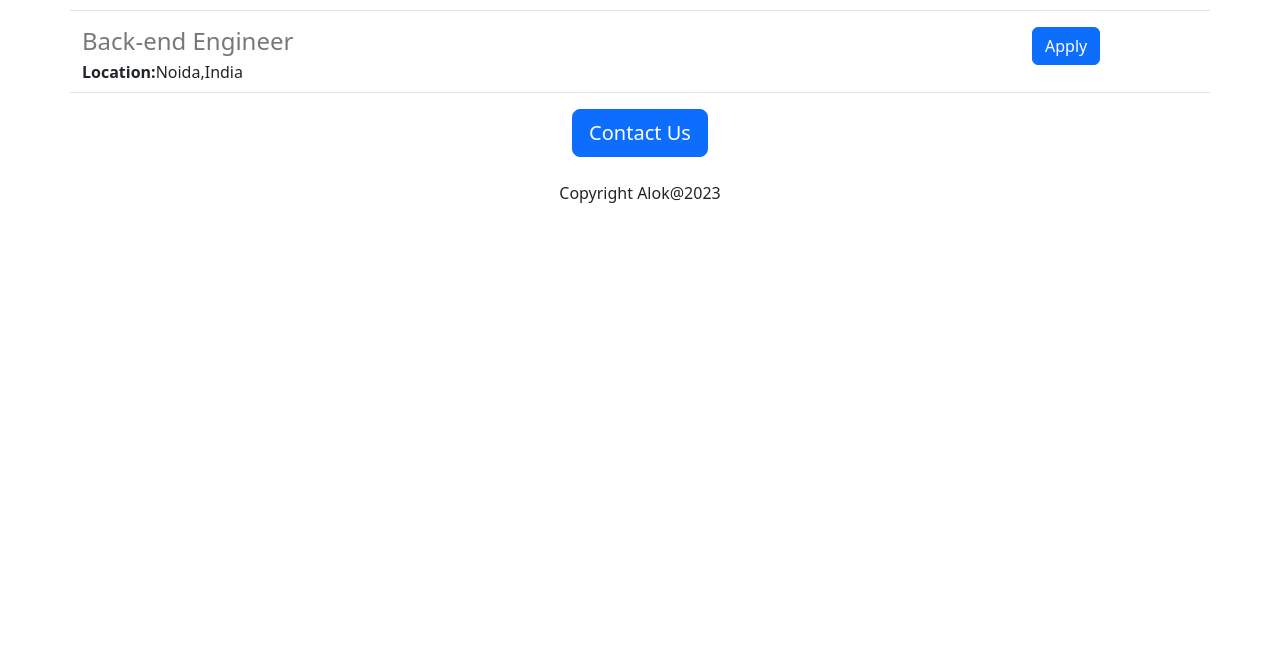
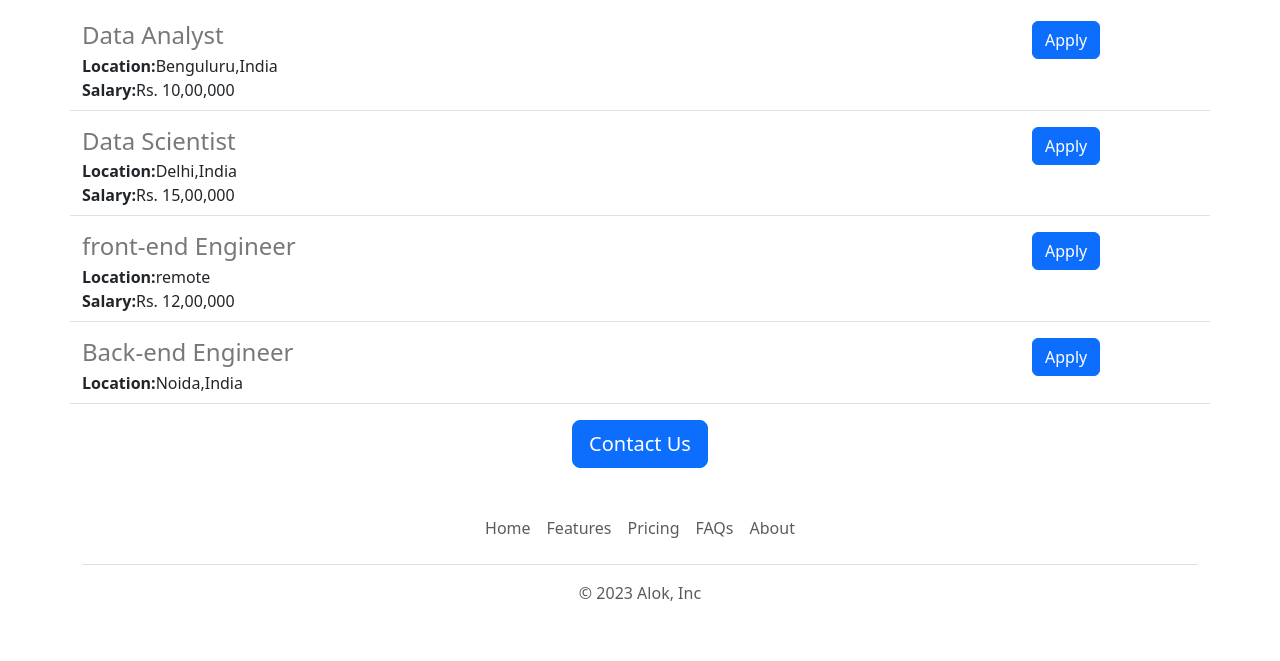
Before and after one commit to alokshukla630/Alok-career-website, a Flask app: page / in a window 1280 px wide. Shown: the part 1383-2044 px from the top of the page. Before the commit the page ends 1586 px from the top, so only its background shows below. Run offline with Flask 3, Linux system fonts and the light colour scheme.

Commit message:
functional and Asthetic push

```diff
--- a/app.py
+++ b/app.py
@@ -36,7 +36,7 @@
 @app.route("/")
 def hello_world():
   return render_template("home.html",jobs=JOBS,
-                         Company_name = 'Alok')
+                         Company_name = 'About')
 
 @app.route("/jobs")
 def list_jobs():
--- /dev/null
+++ b/templates/footer.html
@@ -0,0 +1,12 @@
+<div class="container">
+  <footer class="py-3 my-4">
+    <ul class="nav justify-content-center border-bottom pb-3 mb-3">
+      <li class="nav-item"><a href="#" class="nav-link px-2 text-body-secondary">Home</a></li>
+      <li class="nav-item"><a href="#" class="nav-link px-2 text-body-secondary">Features</a></li>
+      <li class="nav-item"><a href="#" class="nav-link px-2 text-body-secondary">Pricing</a></li>
+      <li class="nav-item"><a href="#" class="nav-link px-2 text-body-secondary">FAQs</a></li>
+      <li class="nav-item"><a href="#" class="nav-link px-2 text-body-secondary">About</a></li>
+    </ul>
+    <p class="text-center text-body-secondary">&copy; 2023 Alok, Inc</p>
+  </footer>
+</div>
--- a/templates/home.html
+++ b/templates/home.html
@@ -8,23 +8,33 @@
 <link href="https://cdn.jsdelivr.net/npm/bootstrap@5.3.1/dist/css/bootstrap.min.css" rel="stylesheet" integrity="sha384-4bw+/aepP/YC94hEpVNVgiZdgIC5+VKNBQNGCHeKRQN+PtmoHDEXuppvnDJzQIu9" crossorigin="anonymous">
 <style>
   #banner {
-    hight: 360px;
+    heigh: 360px;
     width: 100%;
     object-fit: cover;
+    margin-bottom:16px;
   }
 </style>
 
 </head>
   <body>
+
+     {% include 'nav.html' %}
+    <img class="img-fluid" id="banner" src="https://alok-career-website.alokshukla6.repl.co/static/banner.jpeg" >
     <div class="container">
     <h1 class="text-center mt-2 mb-4">
       {{Company_name}} Careers
     </h1>
-    <img class="img-fluid" id="banner" src="https://alok-career-website.alokshukla6.repl.co/static/banner.jpeg" >
-    <h2 class="text-center mt-2 mb-4">About Career</h2>
+
+    <div class="row" style="margin-bottom:16px;">
+      <div class="col-md-7">
     <p class="lead">
       Welcome to our Careers Related page, where we empower you to navigate the dynamic world of professions and discover the perfect career that aligns with your passions and aspirations. Whether you are a recent graduate seeking your first job, a seasoned professional looking for a change, or someone considering a career shift, we have the resources and insights to guide you towards success.
     </p>
+      </div>
+      <div class="d-none d-md-block col-5">
+      <img src="/static/working.jpg" style="height:320px; border-radius:4px;">
+      </div>
+    </div>
     <h2 class="text-center mt-2 mb-4">Job Opening</h2>
     <div>
          {% for job in jobs %}
@@ -32,9 +42,10 @@
          {% endfor %}
     </div>
     <div class="text-center">
-    <button class="btn btn-primary btn-lg ">Contact Us </button>
-      <p class="mt-4">Copyright Alok@2023 </p>
+    <a class="btn btn-primary btn-lg" href="mailto:hello@alok.ai?subject=Question%20about%20job%20opening&body=my%20name%3A%20Msabiua%20Lbjasb%0D%0A%0D%0Amy%20question%20%3A%20knaiuhajnbkj%20abbkbac%0D%0A%0D%0A">Contact Us </a>
+
     </div>
     </div>
+    {% include 'footer.html' %}
 </body>
 </html>
--- a/templates/jobitem.html
+++ b/templates/jobitem.html
@@ -13,7 +13,7 @@
       {% endif %}
      </div>
      <div class="col-2">
-       <button type="button" class="btn btn-primary">Apply</button>
+       <a href="mailto:hello@alok.ai?subject=Application%20for%20{{job['title']}}&body=my%20name%20%3Cmsabiualbjasb%3E%0D%0Amy%20resume%20link%20%3CMAJbhbsb%20hoihalnf%3E%0D%0Amy%20linkdin%20%3Csdmkmnihbbbab%3E" type="button" class="btn btn-primary">Apply</a>
      </div>
 
     </div>
--- /dev/null
+++ b/templates/nav.html
@@ -0,0 +1,43 @@
+<!-- <nav class="navbar navbar-expand-lg navbar-dark bg-dark" aria-label="Fifth navbar example">
+    <div class="container-fluid">
+      <a class="navbar-brand" href="#">AS</a>
+      <button class="navbar-toggler" type="button" data-bs-toggle="collapse" data-bs-target="#navbarsExample05" aria-controls="navbarsExample05" aria-expanded="false" aria-label="Toggle navigation">
+        <span class="navbar-toggler-icon"></span>
+      </button>
+
+      <div class="collapse navbar-collapse" id="navbarsExample05">
+        <ul class="navbar-nav me-auto mb-2 mb-lg-0">
+          <li class="nav-item">
+            <a class="nav-link active" aria-current="page" href="#">Home</a>
+          </li>
+          <li class="nav-item">
+            <a class="nav-link" href="#">Link</a>
+          </li>
+          <li class="nav-item">
+            <a class="nav-link disabled" aria-disabled="true">Disabled</a>
+          </li>
+          <li class="nav-item dropdown">
+            <a class="nav-link dropdown-toggle" href="#" data-bs-toggle="dropdown" aria-expanded="false">Dropdown</a>
+            <ul class="dropdown-menu">
+              <li><a class="dropdown-item" href="#">Action</a></li>
+              <li><a class="dropdown-item" href="#">Another action</a></li>
+              <li><a class="dropdown-item" href="#">Something else here</a></li>
+            </ul>
+          </li>
+        </ul>
+        <form role="search">
+          <input class="form-control" type="search" placeholder="Search" aria-label="Search">
+        </form>
+      </div>
+    </div>
+  </nav>
+  -->
+  <nav class="navbar bg-body-tertiary shadow-sm fixed-top bg-white">
+  <div class="container-fluid">
+    <a class="navbar-brand" href="#">
+      <img src="/static/ak.jpg" alt="Logo" width="30" height="24" class="d-inline-block align-text-top">
+      Grow With Ak
+    </a>
+  </div>
+</nav>
+<div style="height: 56px;"></div>
```
Also changed, not shown: static/ak.jpg (added), 1 other file.
